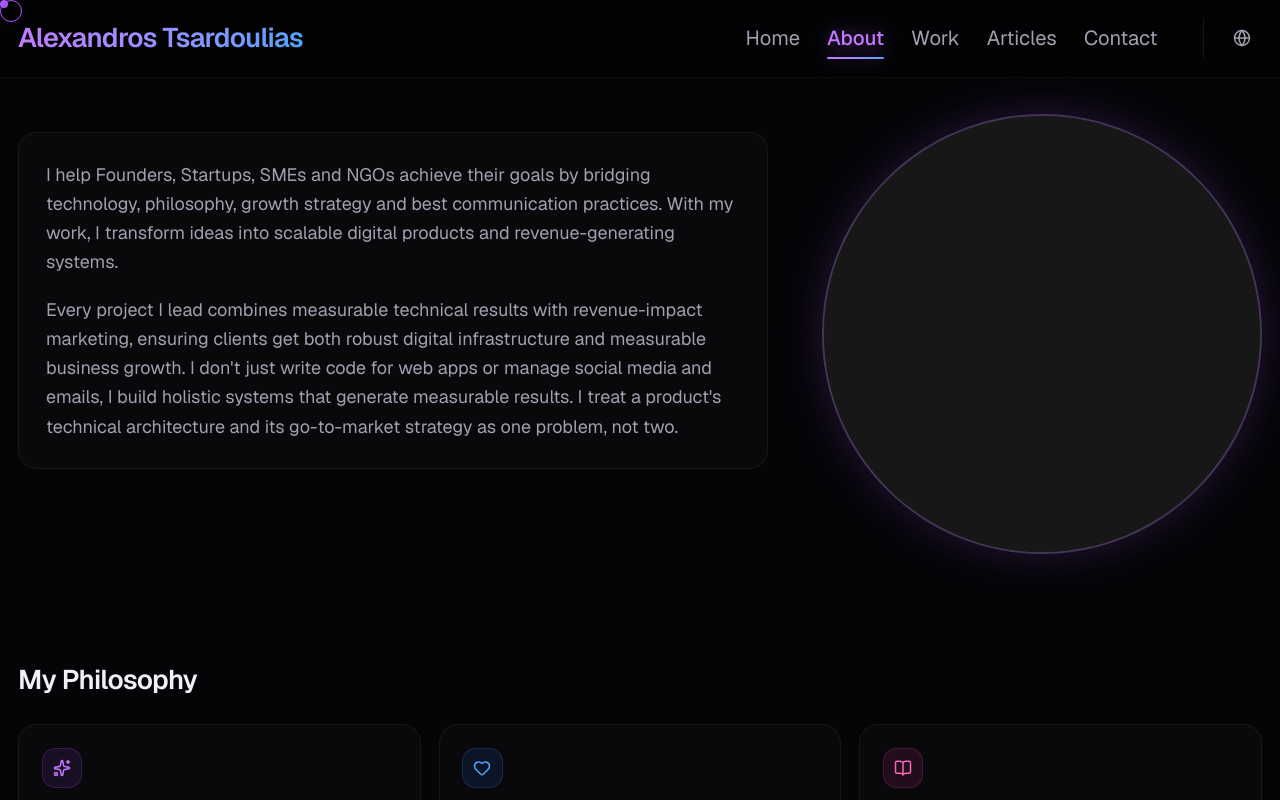
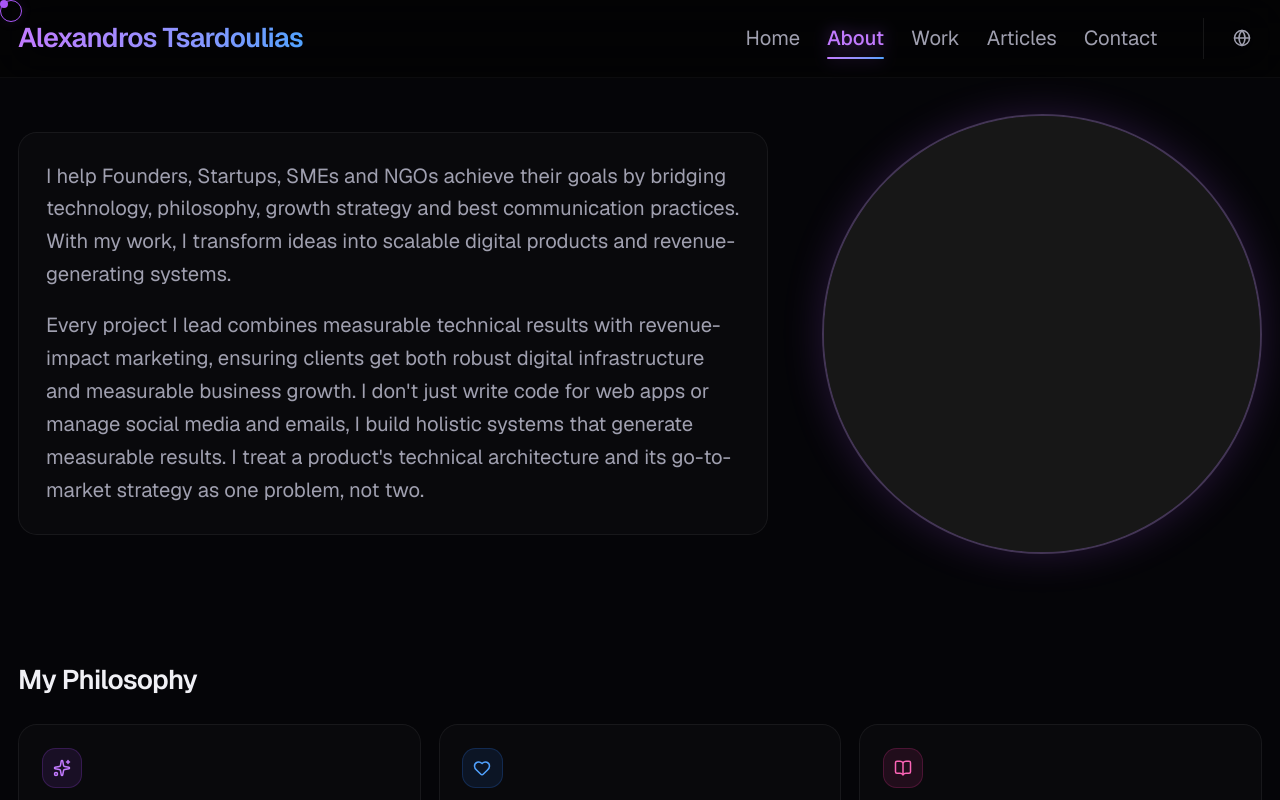
Before and after one commit to alekostsardoulias/alekos-website, a Next.js app: page /en/about in a window 1280 px wide. Shown: the top 800 px of the page. Built offline with nearby package versions, Linux system fonts and the light colour scheme.

Commit message:
tweak: increase about bio text by 20% (text-sm→text-base, md:text-base→md:text-lg)

```diff
--- a/src/app/[locale]/about/page.tsx
+++ b/src/app/[locale]/about/page.tsx
@@ -36,7 +36,7 @@
       <HeroSection headingKey="heading" headingNamespace="about" largeImage hideTitle>
           <div className="mt-4 space-y-4 rounded-xl border border-white/[0.06] bg-white/[0.02] backdrop-blur-sm p-5 md:p-6 max-h-full overflow-y-auto">
           {(t.raw('bio.paragraphs') as string[]).map((paragraph, i) => (
-            <p key={i} className="text-sm md:text-base leading-relaxed text-muted">
+            <p key={i} className="text-base md:text-lg leading-relaxed text-muted">
               {paragraph}
             </p>
           ))}
```
